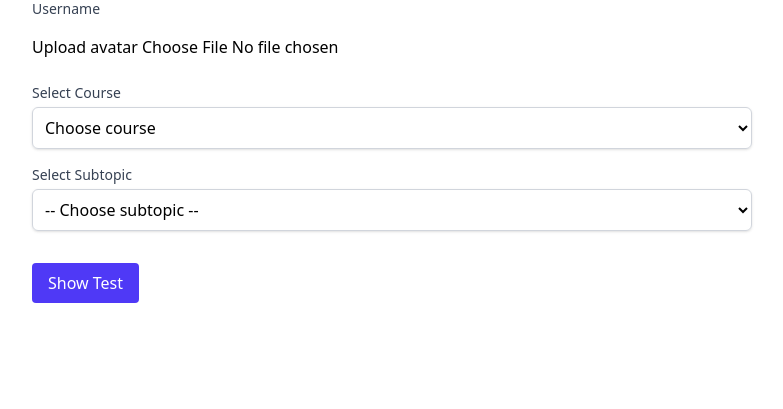
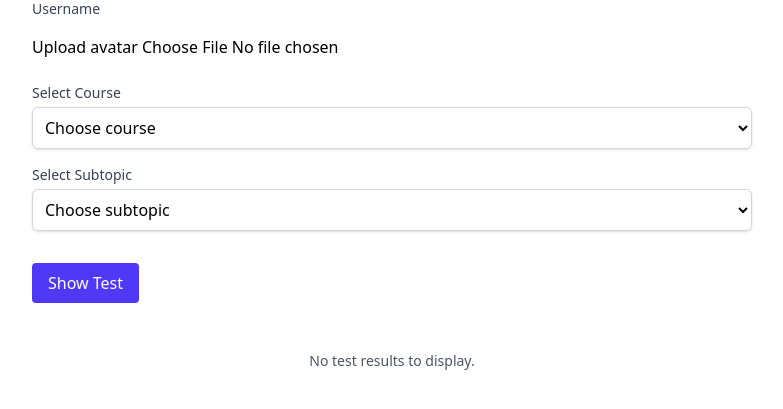
Before and after one commit to ZeNik77/Self-Revision-app, a Django app: page /profile/ in a window 1280 px wide. Shown: the part 138-547 px from the top of the page, without its empty margins (248-1031 px from the left). Run offline with Django 5.2, Linux system fonts and the light colour scheme; tables that the repository leaves empty hold one stand-in row (values such as "Sample post").

Commit message:
фронтенд пришел

```diff
--- a/templates/profile.html
+++ b/templates/profile.html
@@ -39,7 +39,7 @@
     <div>
       <label for="subtopic" class="block text-sm font-medium text-gray-700">Select Subtopic</label>
       <select name="subtopic" id="subtopic" class="mt-1 block w-full border border-gray-300 rounded-md shadow-sm p-2" required>
-        <option value="">-- Choose subtopic --</option>
+        <option value=""> Choose subtopic </option>
       </select>
     </div>
 
@@ -48,6 +48,41 @@
     </button>
   </form>
 </div>
+
+{% if results %}
+  {% for t in results %}
+  <div class="bg-white border rounded shadow p-4 mb-4 max-w-2xl mx-auto max-h-[500px] overflow-auto">
+    <div class="flex items-center justify-between mb-2">
+      <h3 class="text-md font-bold text-green-700">Test Completed</h3>
+      <span class="text-sm text-gray-500">Grade: {{ t.grade }}%</span>
+    </div>
+    <p class="mb-2">
+      <strong>Correct Answers:</strong> {{ t.correctQuestions|length }} / {{ t.correct|length }}
+    </p>
+    <div class="mb-2 space-y-4">
+      {# <strong>Incorrect Answers:</strong> #}
+      {% for q in t.questions %}
+        <div class="border border-gray-200 rounded p-3 shadow-sm bg-gray-50">
+          <p class="font-medium text-sm mb-2">{{ forloop.counter }}. {{ q.question }}</p>
+          <ul class="space-y-1 text-sm">
+            {% for opt in q.options %}
+              <li class="{% if opt == q.user_answer and opt != q.correct %}text-red-600{% elif opt == q.correct %}text-green-600{% endif %}">
+                  {{ opt }}
+                  {% if opt == q.user_answer and opt != q.correct %} — Your answer{% endif %}
+                  {% if opt == q.correct %} — Correct{% endif %}
+              </li>
+            {% endfor %}
+          </ul>
+        </div>
+      {% endfor %}
+    </div>
+  </div>
+  {% endfor %}
+{% else %}
+  <div class="flex justify-center mt-6">
+    <p class="text-gray-600 text-sm">No test results to display.</p>
+  </div>
+{% endif %}
 
 <script>
 $(document).ready(function() {
@@ -64,7 +99,7 @@ $(document).ready(function() {
                   id: courseId
               },
               success: function(data) {
-                  $('#subtopic').html("<option value=\"\">-- Choose subtopic --</option>");  // Очистка перед добавлением
+                  $('#subtopic').html("<option value=\"\"> Choose subtopic </option>");  // Очистка перед добавлением
                   $.each(data.topics, function(index, el) {
                       $('#subtopic').append(
                           $('<option>').val(el.topic_id).text(el.name)
--- a/testproject/views.py
+++ b/testproject/views.py
@@ -24,11 +24,68 @@ def profile(request):
             subtopic_id = request.POST.get("subtopic")
             try:
                 results = Test.objects.filter(topic_id=subtopic_id, passed=True)
+                # у нас как отображаются правильные и неправильные ответы в тесте?
+                # python shell выводит вот такое
+                # {
+                #     "answer": [
+                #         ".format() method",
+                #         "String concatenation",
+                #         "f-strings"
+                #     ],
+                #     "number": 1,
+                #     "question": "What is the primary method for formatting the greeting in the \"Hello, Harry!\" task?"
+                # },
+                # {
+                #     "answer": [
+                #         "+",
+                #         "&",
+                #         "*"
+                #     ],
+                # то есть у нас список вариантов ответа, но нет поля с правильным или выбранным ответом?
+                # наверное костыль но я не знаю как ещё вытащить правильные неправильные варианты
+                for test in results:
+                    qlist = []
+                    correct_map = {q["question"]: q["answer"] for q in test.correctQuestions or []}
+                    incorrect_map = {q["question"]: (q["answer"], q["correct"]) for q in test.incorrectQuestions or []}
+                    for q in test.questions:
+                        opts = q.get("answer", [])
+                        text = q.get("question", "")
+                        if text in correct_map:
+                            user_ans = correct_map[text]
+                            qlist.append({"question": text, "options": opts, "user_answer": user_ans, "correct": user_ans})
+                        elif text in incorrect_map:
+                            user_ans, correct_ans = incorrect_map[text]
+                            qlist.append({"question": text, "options": opts, "user_answer": user_ans, "correct": correct_ans})
+                        else:
+                            qlist.append({"question": text, "options": opts, "user_answer": None, "correct": None})
+                    test.questions = qlist
             except:
                 return JsonResponse(data={'error': 'UNKNOWN ERROR'}, status=500)
 
         user.save()
-        return redirect("profile")
+        request.session["selected_subtopic"] = subtopic_id
+
+    elif request.method == "GET":
+        subtopic_id = request.session.get("selected_subtopic")
+        if subtopic_id:
+            results = Test.objects.filter(topic_id=subtopic_id, user_id=user.id, passed=True)
+            #
+            for test in results:
+                qlist = []
+                correct_map = {q["question"]: q["answer"] for q in test.correctQuestions or []}
+                incorrect_map = {q["question"]: (q["answer"], q["correct"]) for q in test.incorrectQuestions or []}
+                for q in test.questions:
+                    opts = q.get("answer", [])
+                    text = q.get("question", "")
+                    if text in correct_map:
+                        user_ans = correct_map[text]
+                        qlist.append({"question": text, "options": opts, "user_answer": user_ans, "correct": user_ans})
+                    elif text in incorrect_map:
+                        user_ans, correct_ans = incorrect_map[text]
+                        qlist.append({"question": text, "options": opts, "user_answer": user_ans, "correct": correct_ans})
+                    else:
+                        qlist.append({"question": text, "options": opts, "user_answer": None, "correct": None})
+                test.questions = qlist
 
     courses = Courses.objects.all()
     return render(request, "profile.html", {
```
Also changed, not shown: templates/course.html (+9 -4 lines).
